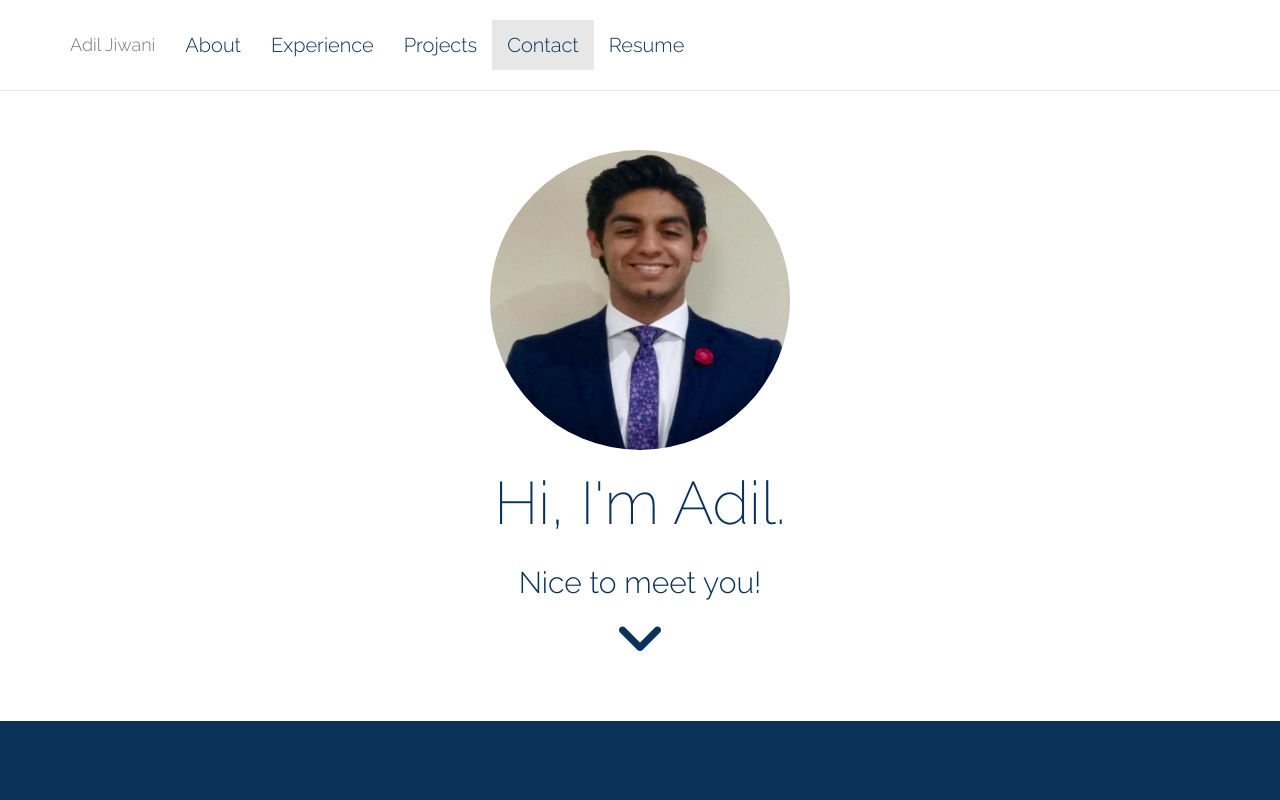
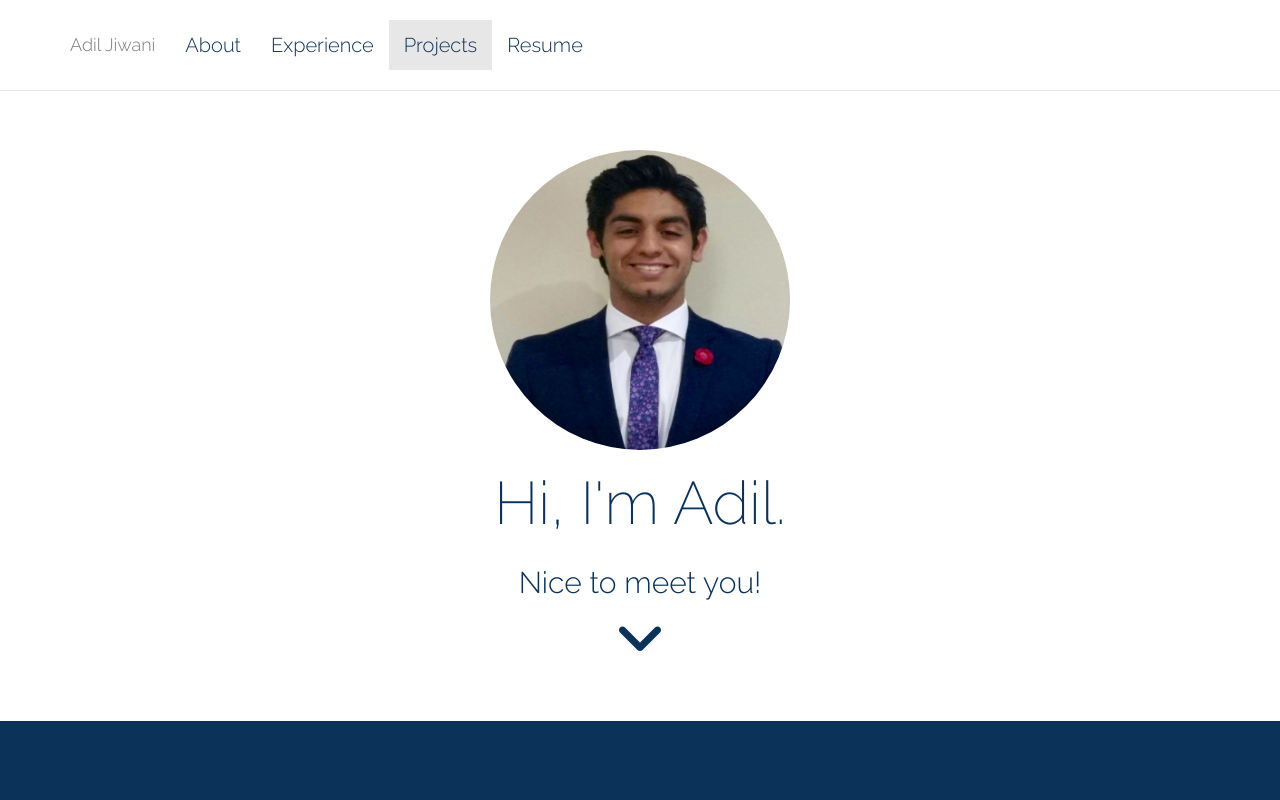
Before and after one commit to adiljiwani/adiljiwani.github.io, a website: page index.html in a window 1280 px wide. Shown: the top 800 px of the page. Drawn offline with Linux system fonts and the light colour scheme; a small style sheet from the web is missing.

Commit message:
Update index.html

```diff
--- a/index.html
+++ b/index.html
@@ -49,9 +49,6 @@
                     </li>
                     <li>
                         <a class="page-scroll" href="#projects"><div class="nav-color">Projects</div></a>
-                    </li>
-                    <li>
-                        <a class="page-scroll" href="#contact"><div class="nav-color">Contact</div></a>
                     </li>
                     <li>
                         <a href="AdilJiwaniResume.pdf" rel="noopener noreferrer" target="_blank"><div class="nav-color">Resume</div></a>
```
